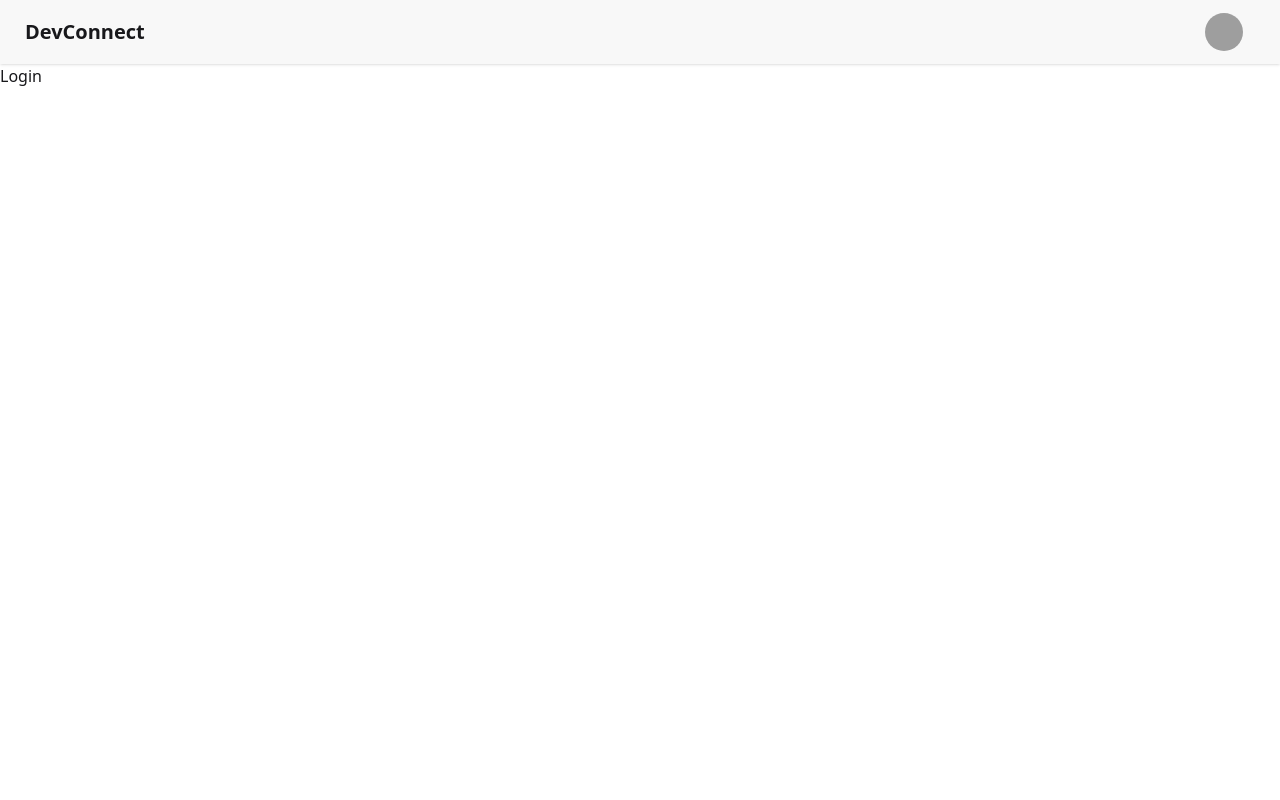
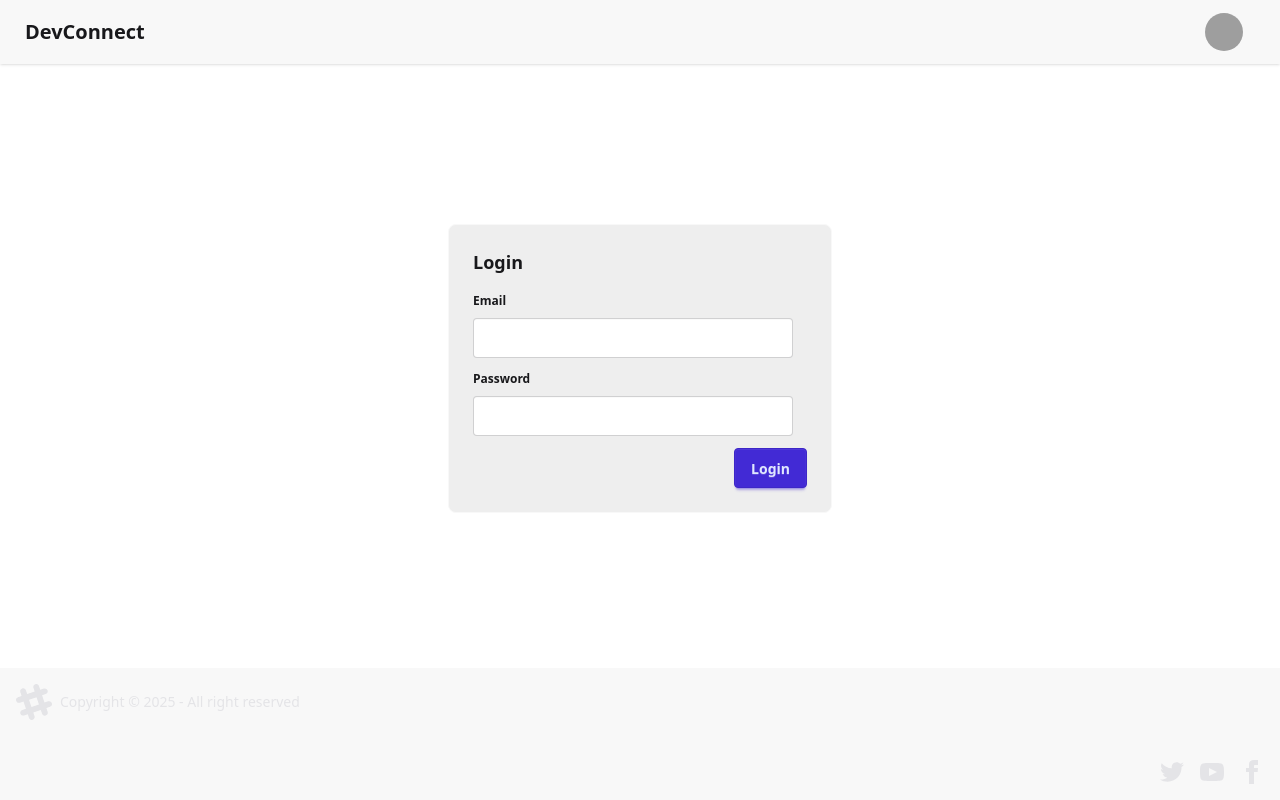
Before and after one commit to s0meshnalla/DevConnect-WEB, a React (Vite) app: page /login in a window 1280 px wide. Built offline with nearby package versions, Linux system fonts and the light colour scheme; grey boxes are pictures that could not be loaded.

Commit message:
Basic Login page created

```diff
--- a/package.json
+++ b/package.json
@@ -11,6 +11,7 @@
   },
   "dependencies": {
     "@tailwindcss/vite": "^4.1.1",
+    "axios": "^1.8.4",
     "react": "^19.0.0",
     "react-dom": "^19.0.0",
     "react-router-dom": "^7.4.1",
--- a/src/components/Body.jsx
+++ b/src/components/Body.jsx
@@ -1,12 +1,14 @@
 import React from "react";
 import Navbar from "./NavBar";
 import { Outlet } from "react-router-dom";
+import Footer from "./Footer";
 
 const Body = () => {
   return (
     <div>
       <Navbar />
       <Outlet /> {/* Children components of body will render here */}
+      <Footer />
     </div>
   );
 };
--- /dev/null
+++ b/src/components/Footer.jsx
@@ -0,0 +1,56 @@
+const Footer = () => {
+  return (
+    <footer className="footer bg-base-200 text-neutral-content p-4 fixed bottom-0">
+      <aside className="grid-flow-col items-center">
+        <svg
+          width="36"
+          height="36"
+          viewBox="0 0 24 24"
+          xmlns="http://www.w3.org/2000/svg"
+          fillRule="evenodd"
+          clipRule="evenodd"
+          className="fill-current"
+        >
+          <path d="M22.672 15.226l-2.432.811.841 2.515c.33 1.019-.209 2.127-1.23 2.456-1.15.325-2.148-.321-2.463-1.226l-.84-2.518-5.013 1.677.84 2.517c.391 1.203-.434 2.542-1.831 2.542-.88 0-1.601-.564-1.86-1.314l-.842-2.516-2.431.809c-1.135.328-2.145-.317-2.463-1.229-.329-1.018.211-2.127 1.231-2.456l2.432-.809-1.621-4.823-2.432.808c-1.355.384-2.558-.59-2.558-1.839 0-.817.509-1.582 1.327-1.846l2.433-.809-.842-2.515c-.33-1.02.211-2.129 1.232-2.458 1.02-.329 2.13.209 2.461 1.229l.842 2.515 5.011-1.677-.839-2.517c-.403-1.238.484-2.553 1.843-2.553.819 0 1.585.509 1.85 1.326l.841 2.517 2.431-.81c1.02-.33 2.131.211 2.461 1.229.332 1.018-.21 2.126-1.23 2.456l-2.433.809 1.622 4.823 2.433-.809c1.242-.401 2.557.484 2.557 1.838 0 .819-.51 1.583-1.328 1.847m-8.992-6.428l-5.01 1.675 1.619 4.828 5.011-1.674-1.62-4.829z"></path>
+        </svg>
+        <p>Copyright © {new Date().getFullYear()} - All right reserved</p>
+      </aside>
+      <nav className="grid-flow-col gap-4 md:place-self-center md:justify-self-end">
+        <a>
+          <svg
+            xmlns="http://www.w3.org/2000/svg"
+            width="24"
+            height="24"
+            viewBox="0 0 24 24"
+            className="fill-current"
+          >
+            <path d="M24 4.557c-.883.392-1.832.656-2.828.775 1.017-.609 1.798-1.574 2.165-2.724-.951.564-2.005.974-3.127 1.195-.897-.957-2.178-1.555-3.594-1.555-3.179 0-5.515 2.966-4.797 6.045-4.091-.205-7.719-2.165-10.148-5.144-1.29 2.213-.669 5.108 1.523 6.574-.806-.026-1.566-.247-2.229-.616-.054 2.281 1.581 4.415 3.949 4.89-.693.188-1.452.232-2.224.084.626 1.956 2.444 3.379 4.6 3.419-2.07 1.623-4.678 2.348-7.29 2.04 2.179 1.397 4.768 2.212 7.548 2.212 9.142 0 14.307-7.721 13.995-14.646.962-.695 1.797-1.562 2.457-2.549z"></path>
+          </svg>
+        </a>
+        <a>
+          <svg
+            xmlns="http://www.w3.org/2000/svg"
+            width="24"
+            height="24"
+            viewBox="0 0 24 24"
+            className="fill-current"
+          >
+            <path d="M19.615 3.184c-3.604-.246-11.631-.245-15.23 0-3.897.266-4.356 2.62-4.385 8.816.029 6.185.484 8.549 4.385 8.816 3.6.245 11.626.246 15.23 0 3.897-.266 4.356-2.62 4.385-8.816-.029-6.185-.484-8.549-4.385-8.816zm-10.615 12.816v-8l8 3.993-8 4.007z"></path>
+          </svg>
+        </a>
+        <a>
+          <svg
+            xmlns="http://www.w3.org/2000/svg"
+            width="24"
+            height="24"
+            viewBox="0 0 24 24"
+            className="fill-current"
+          >
+            <path d="M9 8h-3v4h3v12h5v-12h3.642l.358-4h-4v-1.667c0-.955.192-1.333 1.115-1.333h2.885v-5h-3.808c-3.596 0-5.192 1.583-5.192 4.615v3.385z"></path>
+          </svg>
+        </a>
+      </nav>
+    </footer>
+  );
+};
+export default Footer;
--- a/src/components/Login.jsx
+++ b/src/components/Login.jsx
@@ -1,7 +1,48 @@
-import React from "react";
+import React, { useState } from "react";
 
 const Login = () => {
-  return <div>Login</div>;
+  const [emailId, setEmailId] = useState("");
+  const [password, setPassword] = useState("");
+
+  //Handling the user login credentials
+  const handleLogin = async () => {};
+
+  return (
+    <div className="flex justify-center my-40">
+      <div className="card card-border bg-base-300 w-96">
+        <div className="card-body">
+          <h2 className="card-title ">Login</h2>
+          <div>
+            <fieldset className="fieldset">
+              <legend className="fieldset-legend">Email</legend>
+              <input
+                type="text"
+                className="input"
+                value={emailId}
+                onChange={(e) => {
+                  setEmailId(e.target.value);
+                }}
+              />
+            </fieldset>
+            <fieldset className="fieldset">
+              <legend className="fieldset-legend">Password</legend>
+              <input
+                type="password"
+                className="input"
+                value={password}
+                onChange={(e) => {
+                  setPassword(e.target.value);
+                }}
+              />
+            </fieldset>
+          </div>
+          <div className="card-actions justify-end">
+            <button className="btn btn-primary">Login</button>
+          </div>
+        </div>
+      </div>
+    </div>
+  );
 };
 
 export default Login;
```
Also changed, not shown: 1 other file (tests, documents, lock files or other folders).
